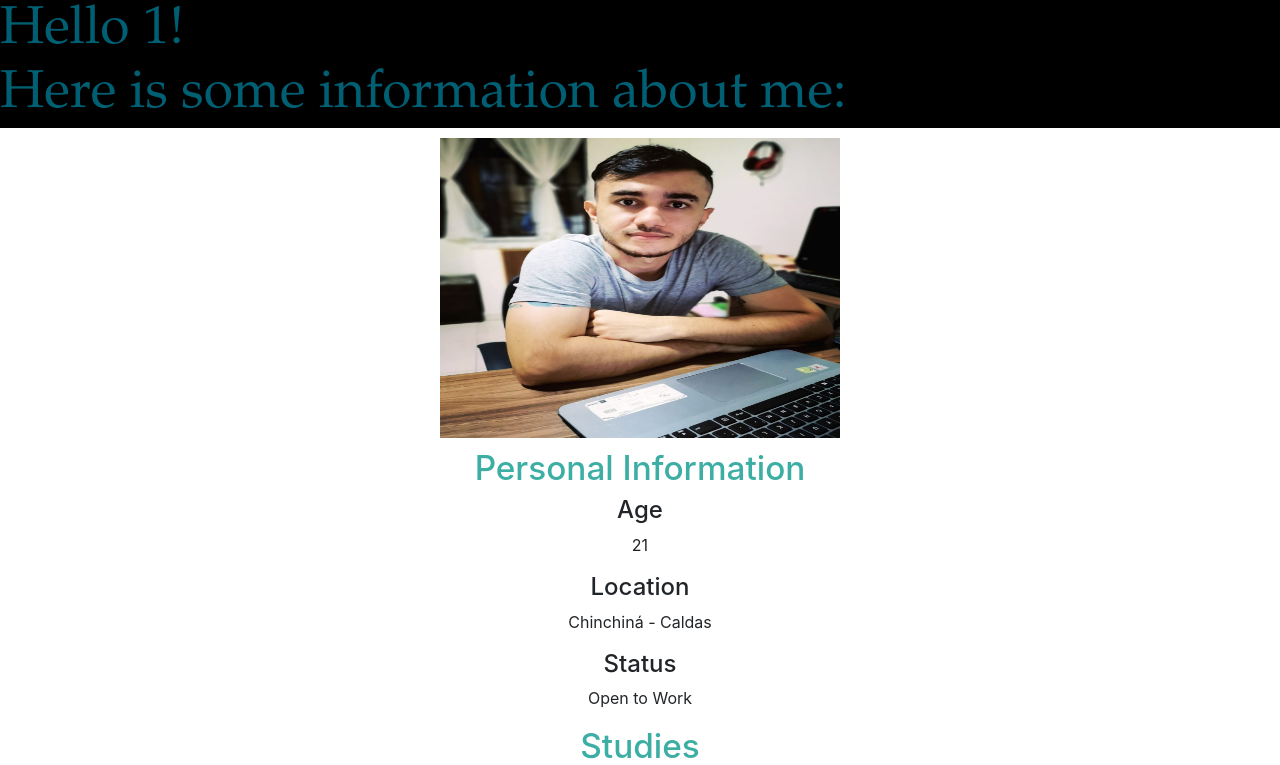
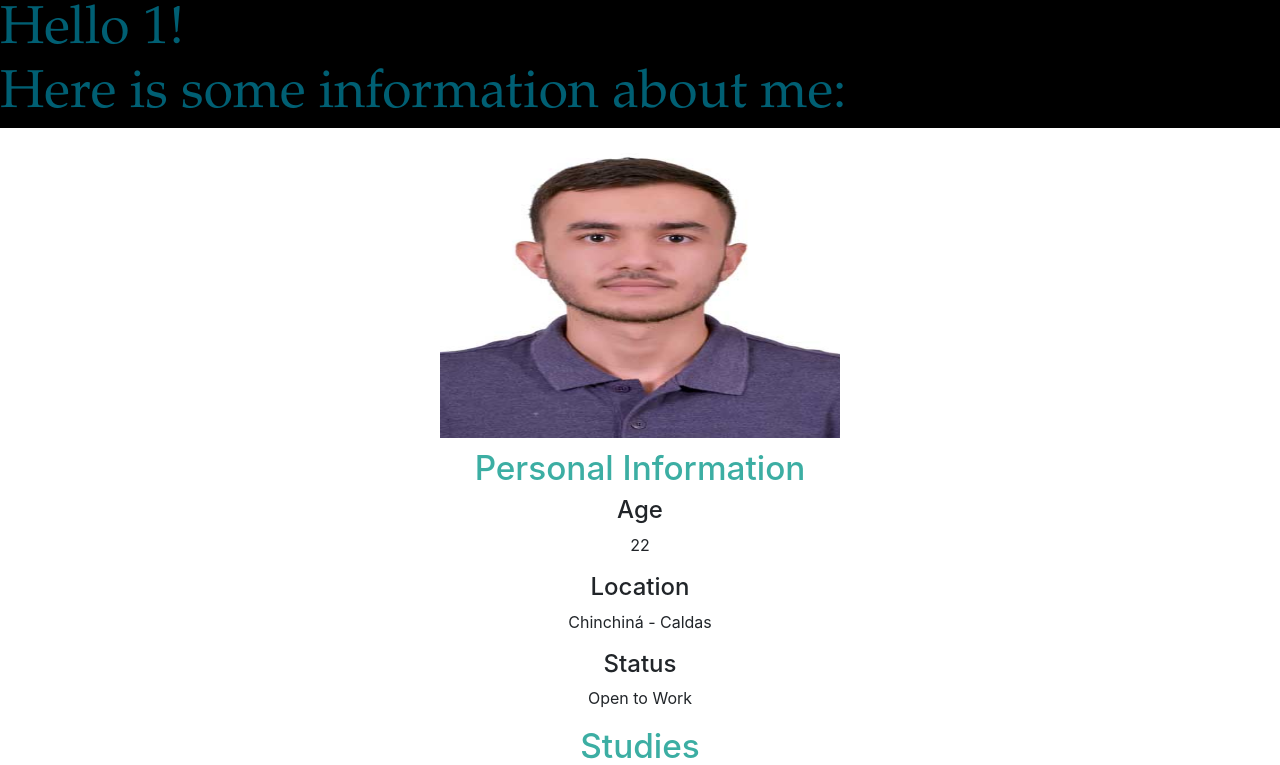
Before and after one commit to sbuitragoo/Virtual_CV, a Flask app: page /main/1 in a window 1280 px wide. Shown: the top 765 px of the page. Run offline with Flask 2, Linux system fonts and the light colour scheme; some libraries are stand-ins or nearby versions.

Commit message:
Added new prof picture

```diff
--- a/templates/main.html
+++ b/templates/main.html
@@ -6,13 +6,13 @@
 <h1 class="title">Here is some information about me:</h1>
 </div>
 
-<img class="centrado" src="../static/profile.jpeg"
+<img class="centrado" src="../static/DSC_4201.jpg"
     style="width: 400px; height: 300px;",
     title="Profile Picture">
 
 <h2 class="st">Personal Information</h2>
 <h3 class="item">Age</h3>
-<p class="info">21</p>
+<p class="info">22</p>
 <h3 class="item">Location</h3>
 <p class="info">Chinchiná - Caldas</p>
 <h3 class="item">Status</h3>
```
Also changed, not shown: static/DSC_4201.jpg (added).
